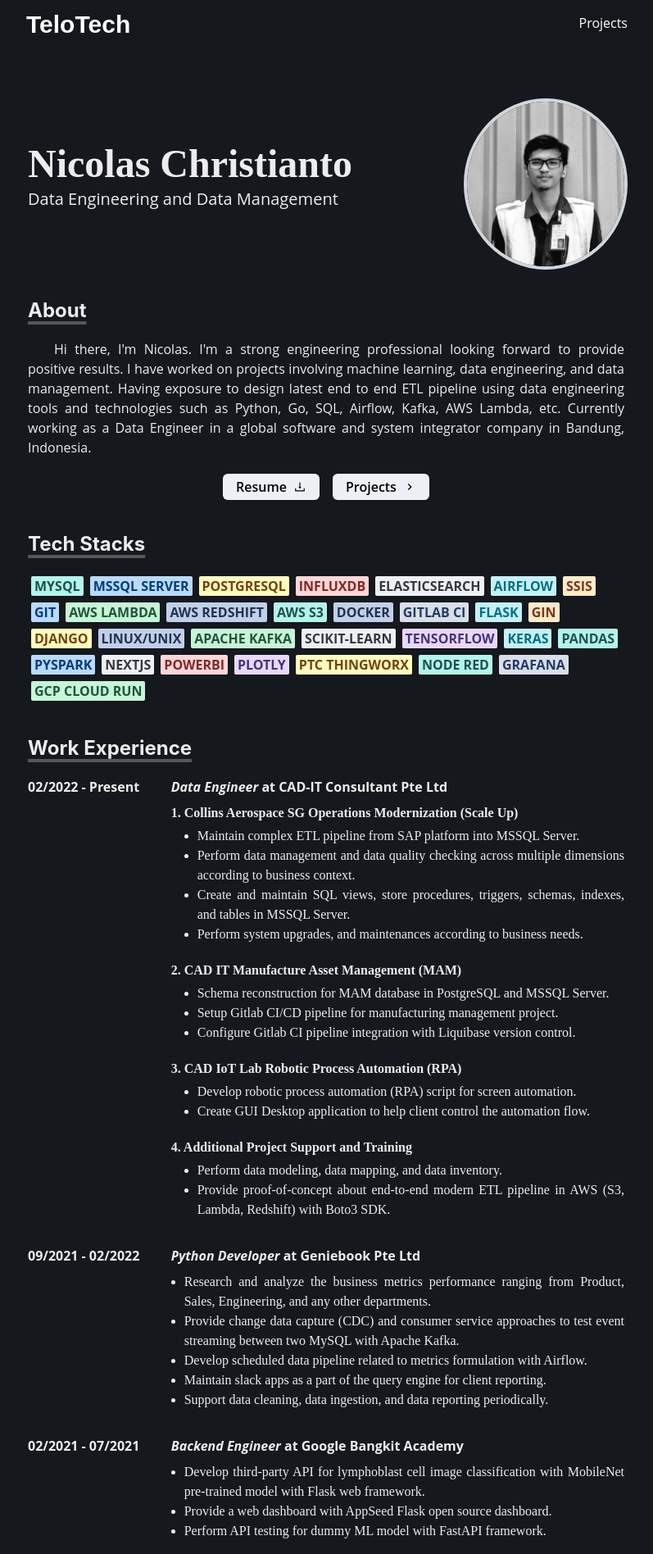
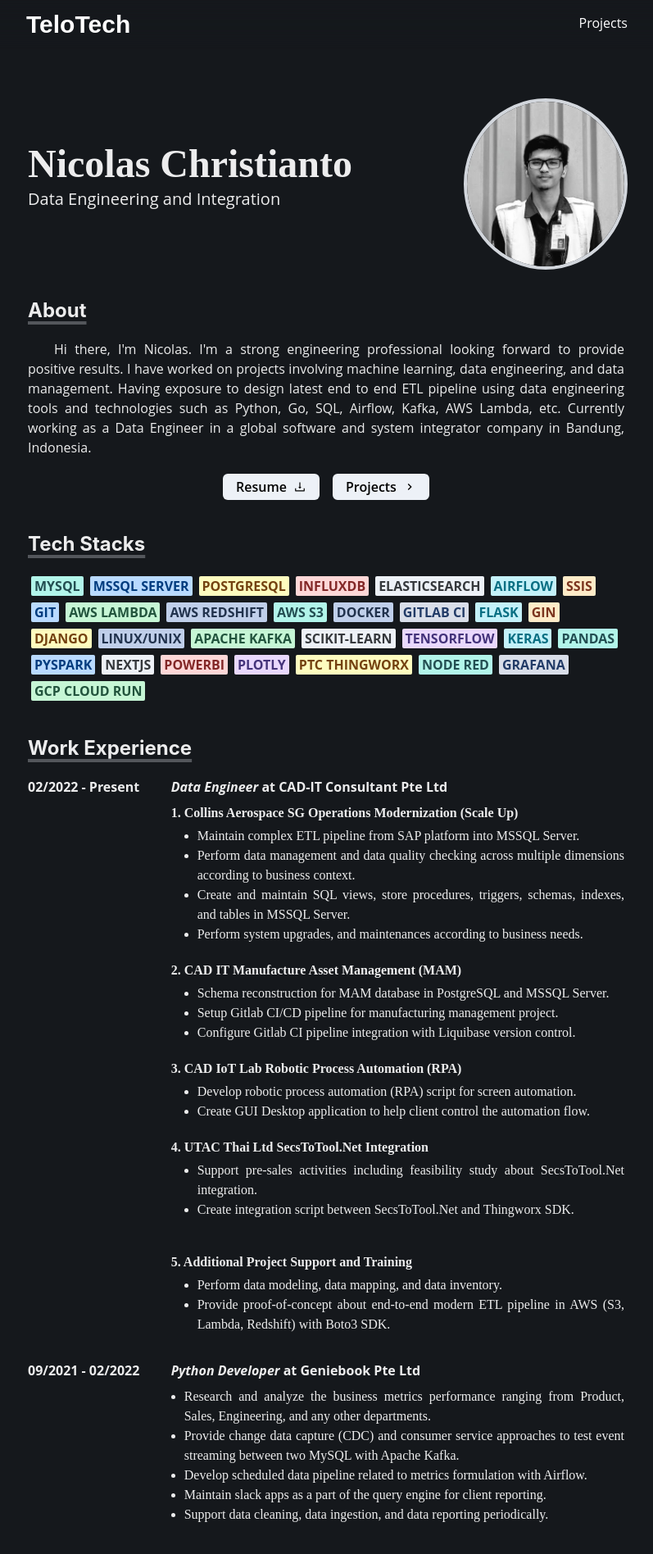
Before and after one commit to nichoteloo/nichoteloo.github.io, a Next.js app: page / in a window 1280 px wide. Shown: the top 1896 px of the page at 82% size, without its empty margins (242-1039 px from the left). Built offline with nearby package versions, Linux system fonts and the light colour scheme.

Commit message:
Update index

```diff
--- a/pages/index.js
+++ b/pages/index.js
@@ -33,7 +33,7 @@ const Home = () => {
                 Nicolas Christianto
               </Heading>
               <Text fontSize={{ lg: "20px", md: "18px", sm: "17px" }}>
-                Data Engineering and Data Management
+                Data Engineering and Integration
               </Text>
             </Box>
             <Box>
@@ -173,7 +173,18 @@ const Home = () => {
             </ExperienceEntry>
 
             <ExperienceEntry
-              client="4. Additional Project Support and Training"
+              client="4. UTAC Thai Ltd SecsToTool.Net Integration"
+              indent={8}
+              mb={8}
+              responsibilities={[
+                'Support pre-sales activities including feasibility study about SecsToTool.Net integration.',
+                'Create integration script between SecsToTool.Net and Thingworx SDK.'
+              ]}
+              >
+            </ExperienceEntry>
+
+            <ExperienceEntry
+              client="5. Additional Project Support and Training"
               indent={8}
               mb={8}
               responsibilities={[
```
